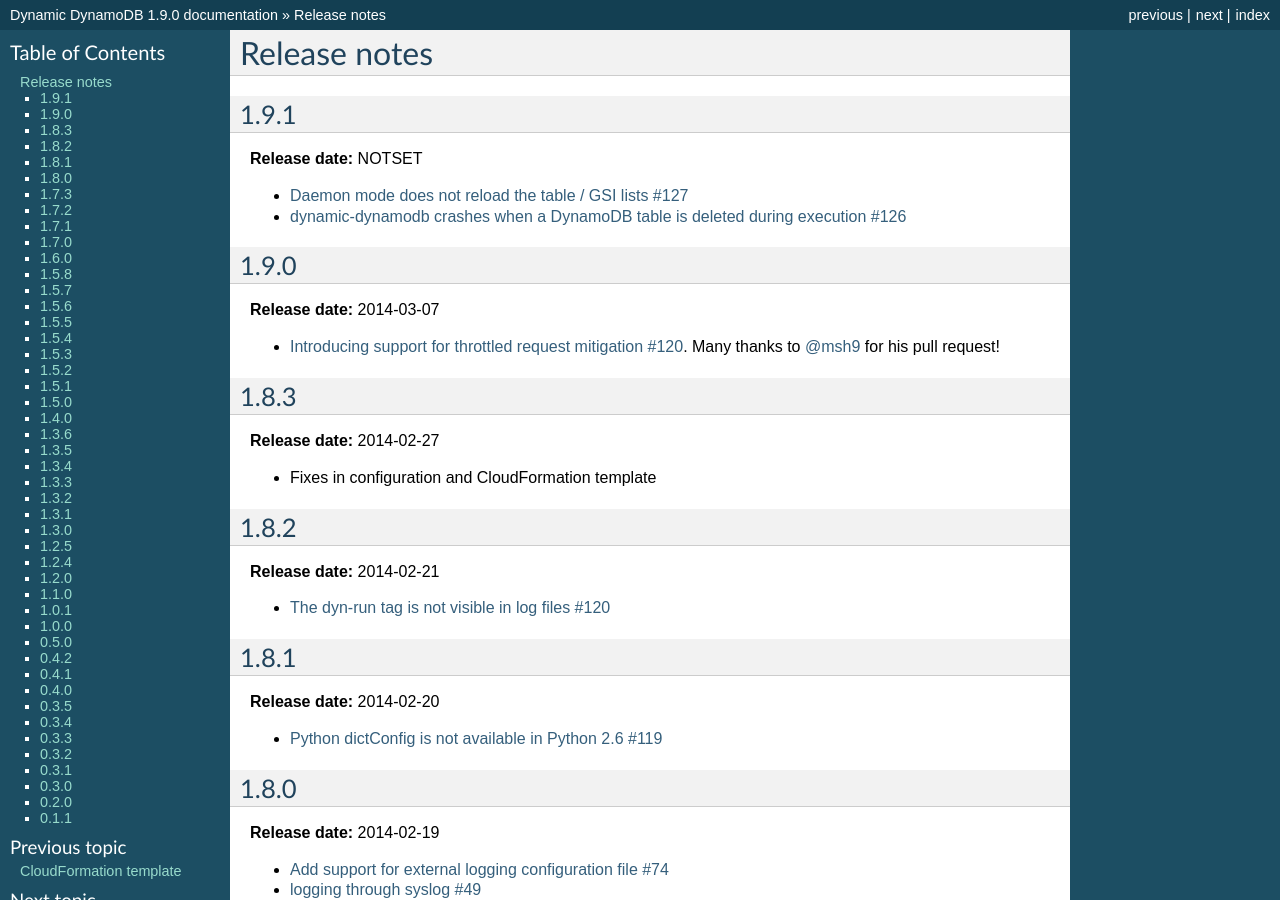
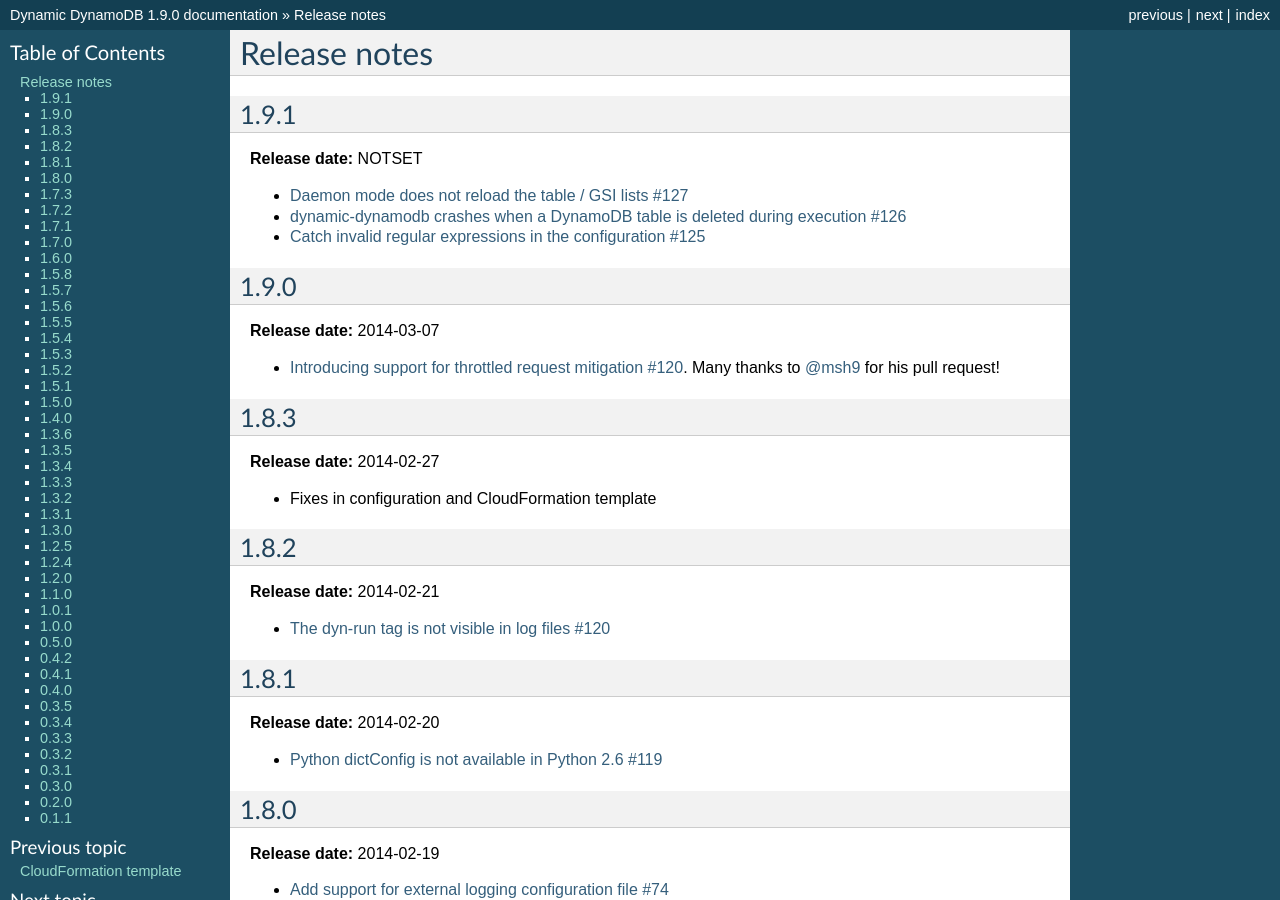
Before and after one commit to sebdah/dynamic-dynamodb, a Sphinx documentation site: the page built from docs/release_notes.rst, in a window 1280 px wide and 900 px high. Built offline with Sphinx 7.4.7, drawn with Linux system fonts in a browser that asks for light colours.

Commit message:
Updated release notes for #125

```diff
--- a/docs/release_notes.rst
+++ b/docs/release_notes.rst
@@ -8,6 +8,7 @@
 
 - `Daemon mode does not reload the table / GSI lists #127 <https://github.com/sebdah/dynamic-dynamodb/issues/127>`__
 - `dynamic-dynamodb crashes when a DynamoDB table is deleted during execution #126 <https://github.com/sebdah/dynamic-dynamodb/issues/126>`__
+- `Catch invalid regular expressions in the configuration #125 <https://github.com/sebdah/dynamic-dynamodb/issues/125>`__
 
 1.9.0
 -----
```
